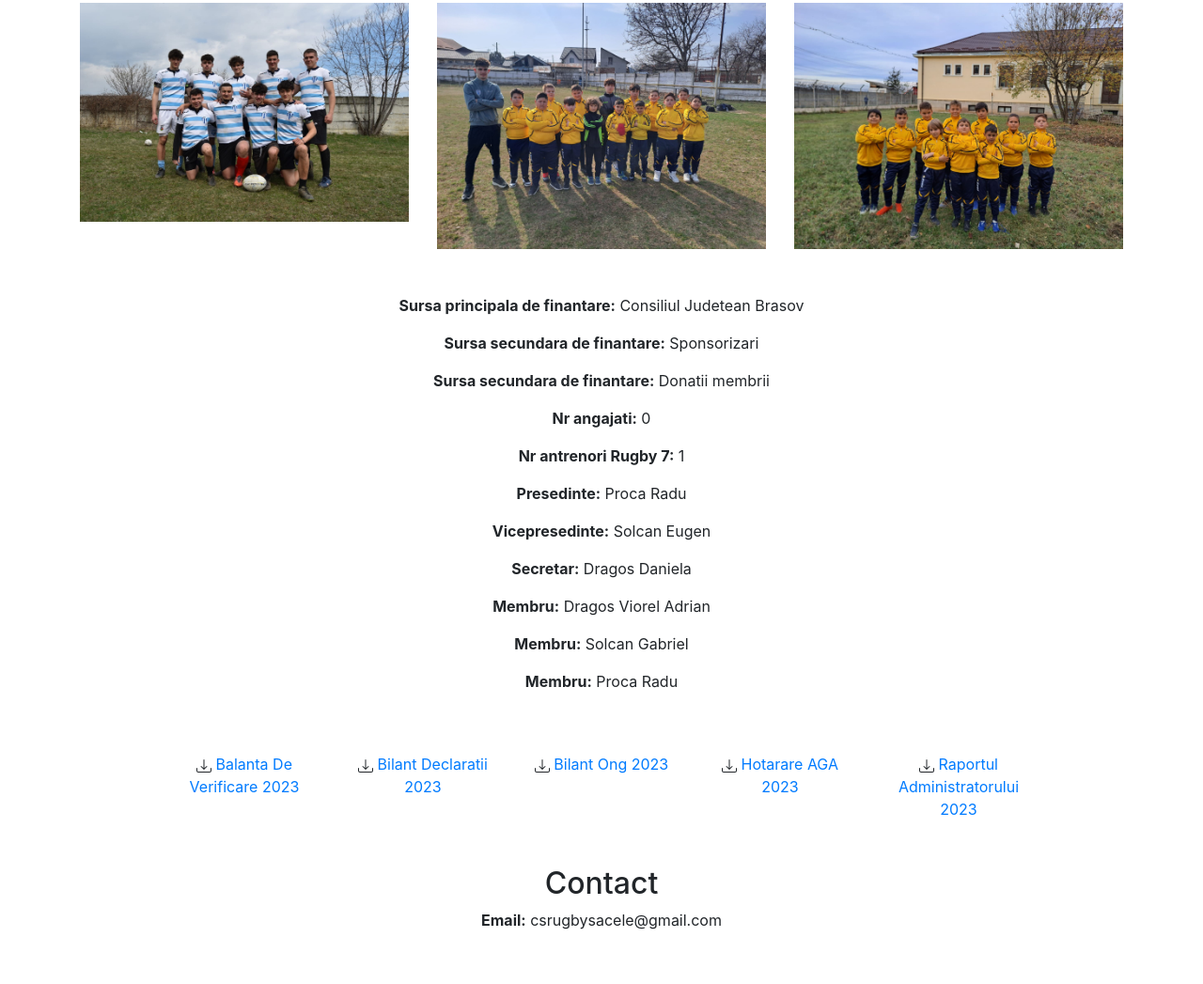
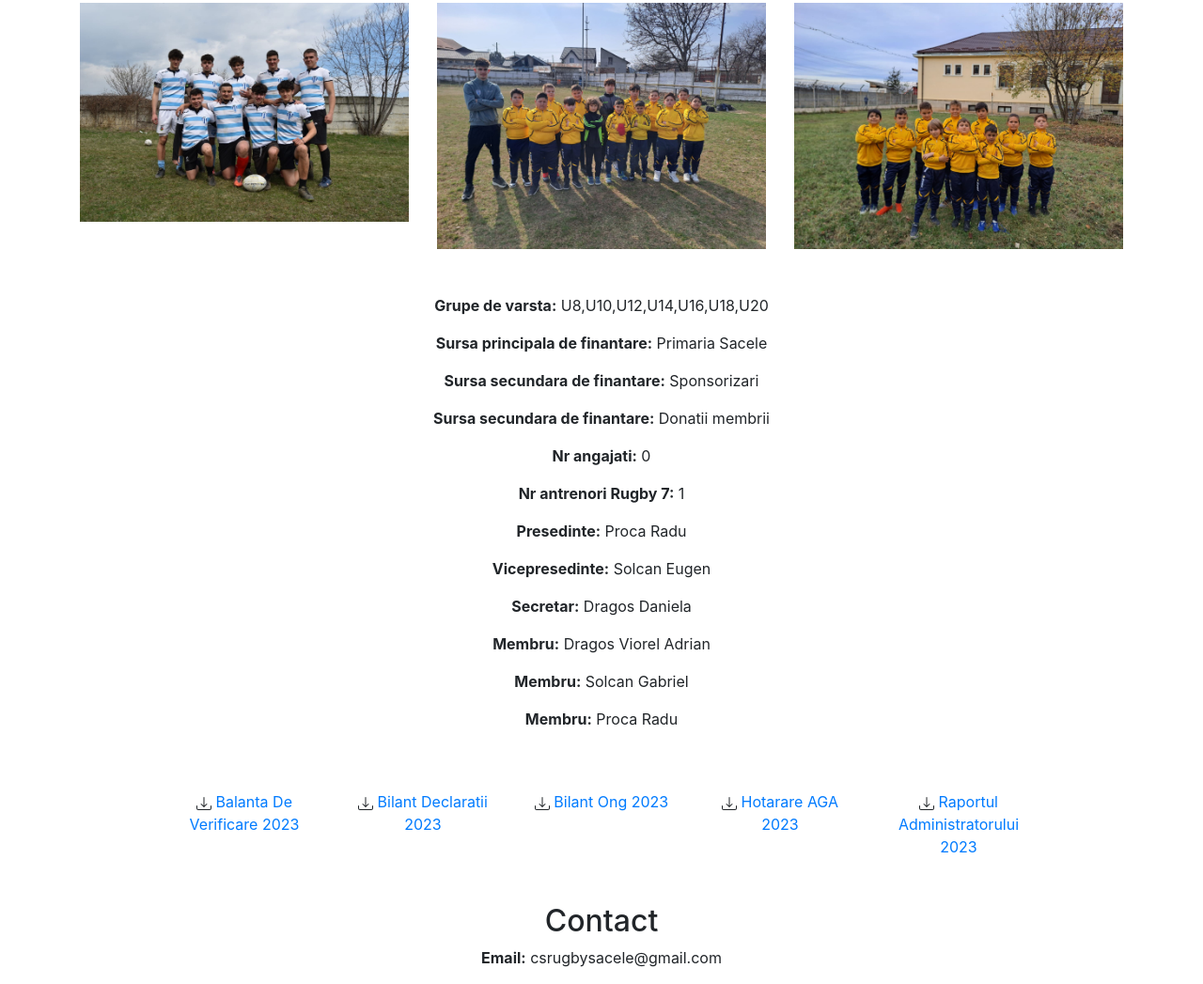
Before and after one commit to um01932/rugbysacele, a plain HTML site: page index.html in a window 1280 px wide. Shown: the part 864-1911 px from the top of the page at 94% size. Before the commit the page ends 1871 px from the top, so only its background shows below. Drawn offline with nearby package versions, Linux system fonts and the light colour scheme.

Commit message:
Update index.html

```diff
--- a/index.html
+++ b/index.html
@@ -46,7 +46,8 @@
         </div>
         <div class="row mt-5">
             <div class="col-md-12 text-center">
-                <p><b>Sursa principala de finantare:</b> Consiliul Judetean Brasov</p>
+                <p><b>Grupe de varsta:</b> U8,U10,U12,U14,U16,U18,U20</p>
+                <p><b>Sursa principala de finantare:</b> Primaria Sacele</p>
                 <p><b>Sursa secundara de finantare:</b> Sponsorizari</p>
                 <p><b>Sursa secundara de finantare:</b> Donatii membrii</p>
                 <p><b>Nr angajati:</b> 0</p>
```
